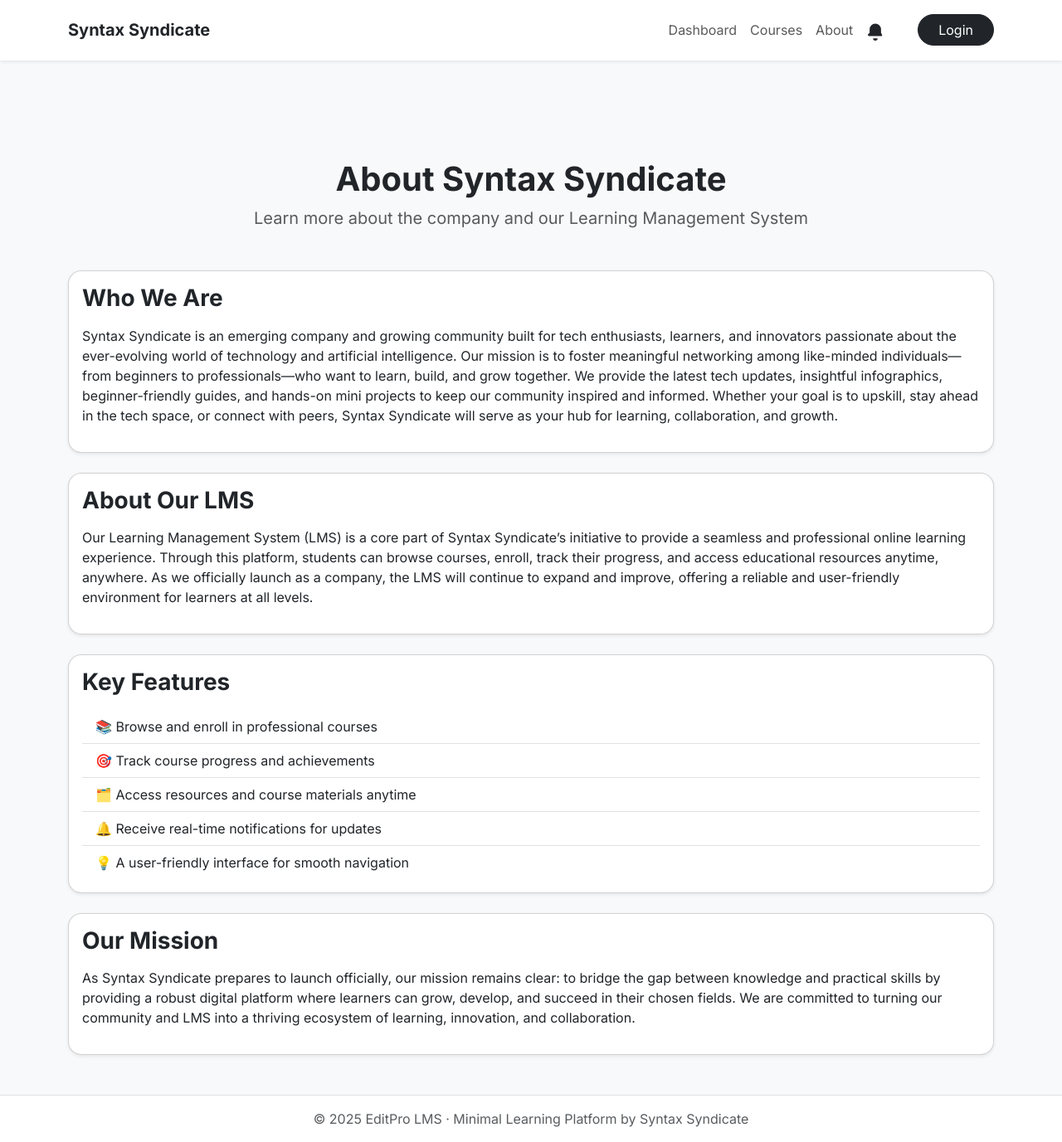
After one commit to Syntax-Syndicate-Ltd/Editing-LMS, a Flask app: page /about in a window 1280 px wide. The commit adds this page. Shown: the whole page at 83% size. Run offline with Flask 3, Linux system fonts and the light colour scheme.

Commit message:
Added about and more

```diff
--- a/app.py
+++ b/app.py
@@ -138,8 +138,11 @@ def user_dashboard():
         flash("Please log in as a user to continue.", "warning")
         return redirect(url_for("login"))
 
+    user_id = str(session.get("user_id"))
+
+    # Get user info
     user = users_collection.find_one(
-        {"_id": ObjectId(session["user_id"])},
+        {"_id": ObjectId(user_id)},
         {"password": 0}  # don't send hash to template
     )
     if not user:
@@ -147,7 +150,46 @@ def user_dashboard():
         flash("Session expired. Please log in again.", "warning")
         return redirect(url_for("login"))
 
-    return render_template("user_dash.html", user=user)
+    # Get all courses
+    courses = list(courses_collection.find())
+    for c in courses:
+        c["_id"] = str(c["_id"])
+
+    # Track enrollments
+    enrolled_courses = []
+    requests = enrollment_requests.find({"user_id": user_id})
+    for r in requests:
+        course_id = str(r["course_id"])
+        # collect approved courses
+        if r.get("status") == "approved":
+            course = next((c for c in courses if c["_id"] == course_id), None)
+            if course:
+                enrolled_courses.append(course)
+
+    # Optionally, count unread notifications
+    unread_count = notifications_collection.count_documents({
+        "user_id": ObjectId(user_id),
+        "read": False
+    })
+
+    return render_template(
+        "user_dash.html",
+        user=user,
+        enrolled_courses=enrolled_courses,
+        unread_count=unread_count
+    )
+
+@app.route("/about")
+def about():
+    # Optionally, pass unread notifications if navbar uses it
+    unread_count = 0
+    if "user_id" in session:
+        unread_count = notifications_collection.count_documents({
+            "user_id": ObjectId(session["user_id"]),
+            "read": False
+        })
+
+    return render_template("about.html", unread_count=unread_count)
 
 
 @app.route("/logout")
@@ -665,28 +707,28 @@ def submit_assessment(course_id, assess_index):
     print("📥 Incoming submission...", file=sys.stderr)
 
     if "user_id" not in session:
-        print("❌ Unauthorized", file=sys.stderr)
+
         return jsonify({"error": "Unauthorized"}), 401
 
     try:
         oid = ObjectId(course_id)
     except InvalidId:
-        print("❌ Invalid ObjectId", file=sys.stderr)
+
         return jsonify({"error": "Invalid course ID"}), 400
 
     course = courses_collection.find_one({"_id": oid})
     if not course or "assessments" not in course:
-        print("❌ Course/assessments not found", file=sys.stderr)
+
         return jsonify({"error": "Assessment not found"}), 404
 
     try:
         assessment = course["assessments"][assess_index]
     except IndexError:
-        print("❌ Invalid assessment index", file=sys.stderr)
+
         return jsonify({"error": "Invalid assessment index"}), 400
 
     data = request.get_json(silent=True)
-    print("📩 Raw request JSON:", data, file=sys.stderr)
+
 
     if not data or "answers" not in data:
         return jsonify({"error": "No answers received"}), 400
@@ -710,7 +752,6 @@ def submit_assessment(course_id, assess_index):
             if not isinstance(user_ans, list):
                 user_ans = [user_ans]
 
-            print(f"🔍 Q{idx}: user={user_ans}, correct={correct}", file=sys.stderr)
 
             if set(user_ans) == set(correct):
                 score += 1
--- /dev/null
+++ b/templates/about.html
@@ -0,0 +1,49 @@
+{% extends "base.html" %}
+
+{% block content %}
+<section class="container mt-5 pt-5">
+  <div class="text-center mb-5">
+    <h1 class="fw-bold">About Syntax Syndicate</h1>
+    <p class="text-muted fs-5">Learn more about the company and our Learning Management System</p>
+  </div>
+
+  <!-- Company Overview -->
+  <div class="card shadow-sm rounded-4 mb-4">
+    <div class="card-body">
+      <h3 class="fw-bold mb-3">Who We Are</h3>
+      <p>Syntax Syndicate is an emerging company and growing community built for tech enthusiasts, learners, and innovators passionate about the ever-evolving world of technology and artificial intelligence. Our mission is to foster meaningful networking among like-minded individuals—from beginners to professionals—who want to learn, build, and grow together. We provide the latest tech updates, insightful infographics, beginner-friendly guides, and hands-on mini projects to keep our community inspired and informed. Whether your goal is to upskill, stay ahead in the tech space, or connect with peers, Syntax Syndicate will serve as your hub for learning, collaboration, and growth.</p>
+    </div>
+  </div>
+
+  <!-- LMS Overview -->
+  <div class="card shadow-sm rounded-4 mb-4">
+    <div class="card-body">
+      <h3 class="fw-bold mb-3">About Our LMS</h3>
+      <p>Our Learning Management System (LMS) is a core part of Syntax Syndicate’s initiative to provide a seamless and professional online learning experience. Through this platform, students can browse courses, enroll, track their progress, and access educational resources anytime, anywhere. As we officially launch as a company, the LMS will continue to expand and improve, offering a reliable and user-friendly environment for learners at all levels.</p>
+    </div>
+  </div>
+
+  <!-- Features -->
+  <div class="card shadow-sm rounded-4 mb-4">
+    <div class="card-body">
+      <h3 class="fw-bold mb-3">Key Features</h3>
+      <ul class="list-group list-group-flush">
+        <li class="list-group-item">📚 Browse and enroll in professional courses</li>
+        <li class="list-group-item">🎯 Track course progress and achievements</li>
+        <li class="list-group-item">🗂️ Access resources and course materials anytime</li>
+        <li class="list-group-item">🔔 Receive real-time notifications for updates</li>
+        <li class="list-group-item">💡 A user-friendly interface for smooth navigation</li>
+      </ul>
+    </div>
+  </div>
+
+  <!-- Our Mission -->
+  <div class="card shadow-sm rounded-4 mb-4">
+    <div class="card-body">
+      <h3 class="fw-bold mb-3">Our Mission</h3>
+      <p>As Syntax Syndicate prepares to launch officially, our mission remains clear: to bridge the gap between knowledge and practical skills by providing a robust digital platform where learners can grow, develop, and succeed in their chosen fields. We are committed to turning our community and LMS into a thriving ecosystem of learning, innovation, and collaboration.</p>
+    </div>
+  </div>
+
+</section>
+{% endblock %}
--- a/templates/base.html
+++ b/templates/base.html
@@ -25,7 +25,7 @@
                 <ul class="navbar-nav ms-auto align-items-center">
                     <li class="nav-item"><a class="nav-link" href="/user/dashboard">Dashboard</a></li>
                     <li class="nav-item"><a class="nav-link" href="/browse_courses">Courses</a></li>
-                    <li class="nav-item"><a class="nav-link" href="#">About</a></li>
+                    <li class="nav-item"><a class="nav-link" href="/about">About</a></li>
   <li class="nav-item me-3 position-relative">
     <a class="nav-link text-dark" href="{{ url_for('user_notifications') }}">
       <svg xmlns="http://www.w3.org/2000/svg" width="22" height="22" fill="currentColor" class="bi bi-bell" viewBox="0 0 16 16">
```
Also changed, not shown: templates/user_dash.html (+23 -25 lines), static/uploads/posters/syntax_syndicate.jpg (added).
